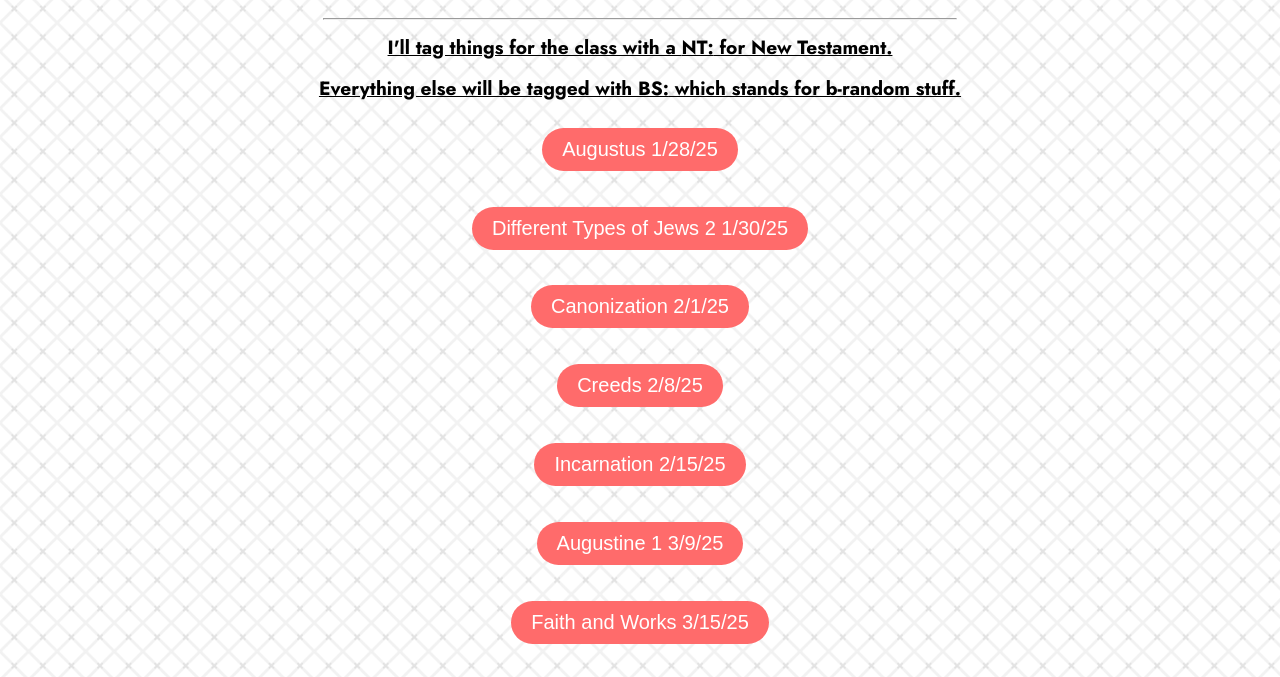
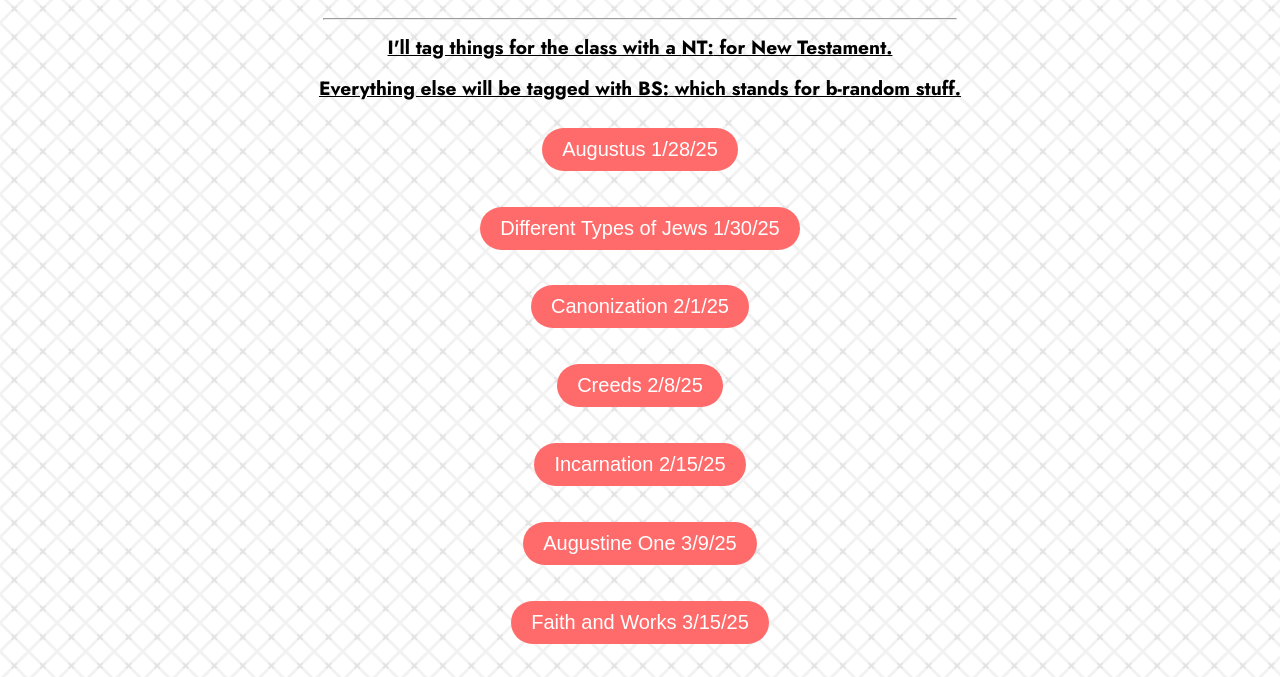
Before and after one commit to LooneyLex/LooneyLex.github.io, a plain HTML site: page blog.html in a window 1280 px wide. Shown: the part 120-797 px from the top of the page. Drawn offline with Linux system fonts and the light colour scheme; a web font is replaced by a local one.

Commit message:
Fixed the random number one in that one button

```diff
--- a/blog.html
+++ b/blog.html
@@ -67,7 +67,7 @@
             <h1><a href="ntassignments/nta1.html"> <button class = "button" title="NT Assignment 1">Augustus 1/28/25</button></h1>
         </section>
         <section>
-            <h1><a href="ntassignments/nta2.html"> <button class = "button" title="NT Assignment 2">Different Types of Jews 2 1/30/25</button></h1>
+            <h1><a href="ntassignments/nta2.html"> <button class = "button" title="NT Assignment 2">Different Types of Jews 1/30/25</button></h1>
         </section>
         <section>
             <h1><a href="ntassignments/nta3.html"> <button class = "button" title="NT Assignment 3">Canonization 2/1/25</button></h1>
@@ -79,7 +79,7 @@
             <h1><a href="ntassignments/nta5.html"> <button class = "button" title="NT Assignment 5">Incarnation 2/15/25</button></h1>
         </section>
         <section>
-            <h1><a href="ntassignments/nta6.html"> <button class = "button" title="NT Assignment 6">Augustine 1 3/9/25</button></h1>
+            <h1><a href="ntassignments/nta6.html"> <button class = "button" title="NT Assignment 6">Augustine One 3/9/25</button></h1>
         </section>
         <section>
             <h1><a href="ntassignments/nta7.html"> <button class = "button" title="NT Assignment 7">Faith and Works 3/15/25</button></h1>
```
